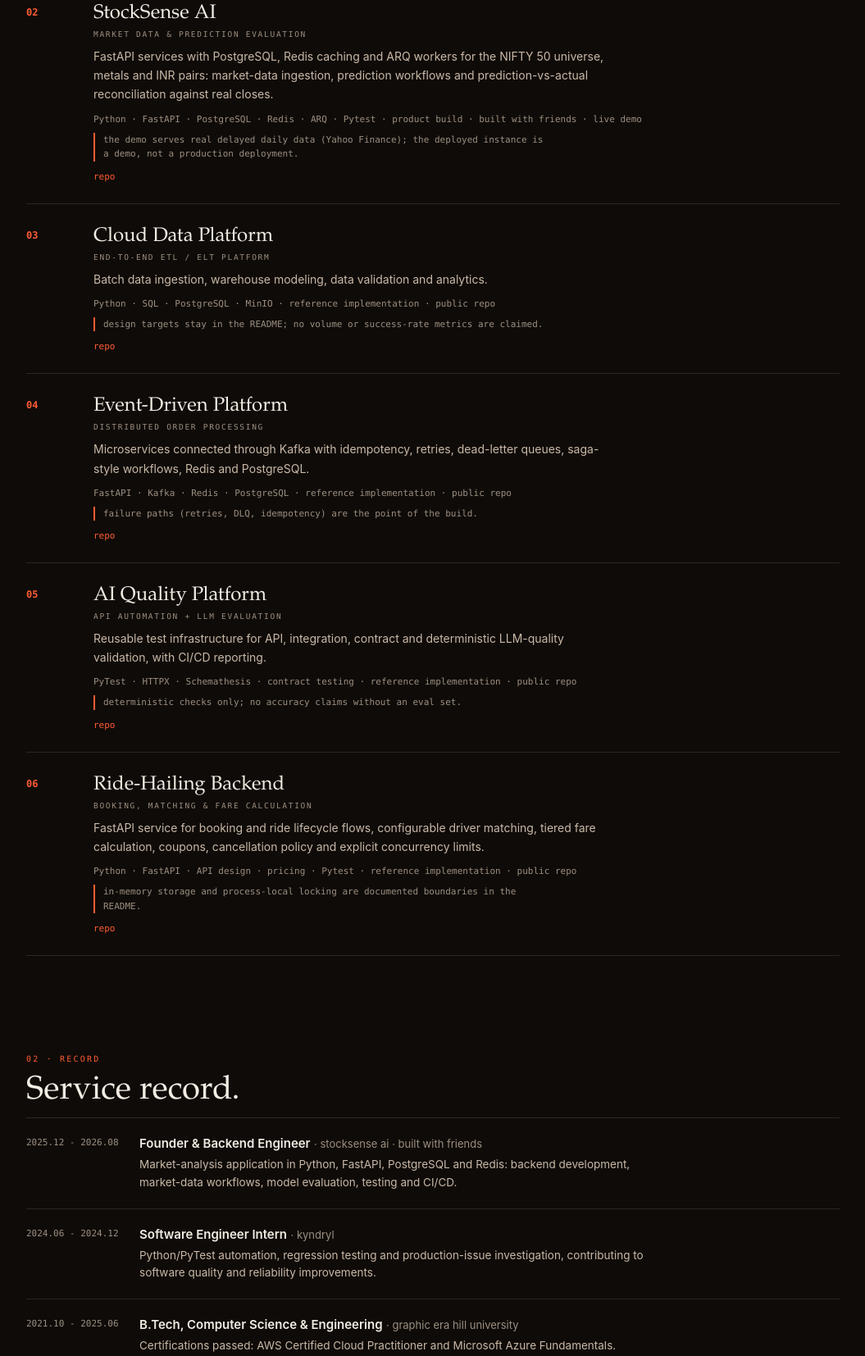
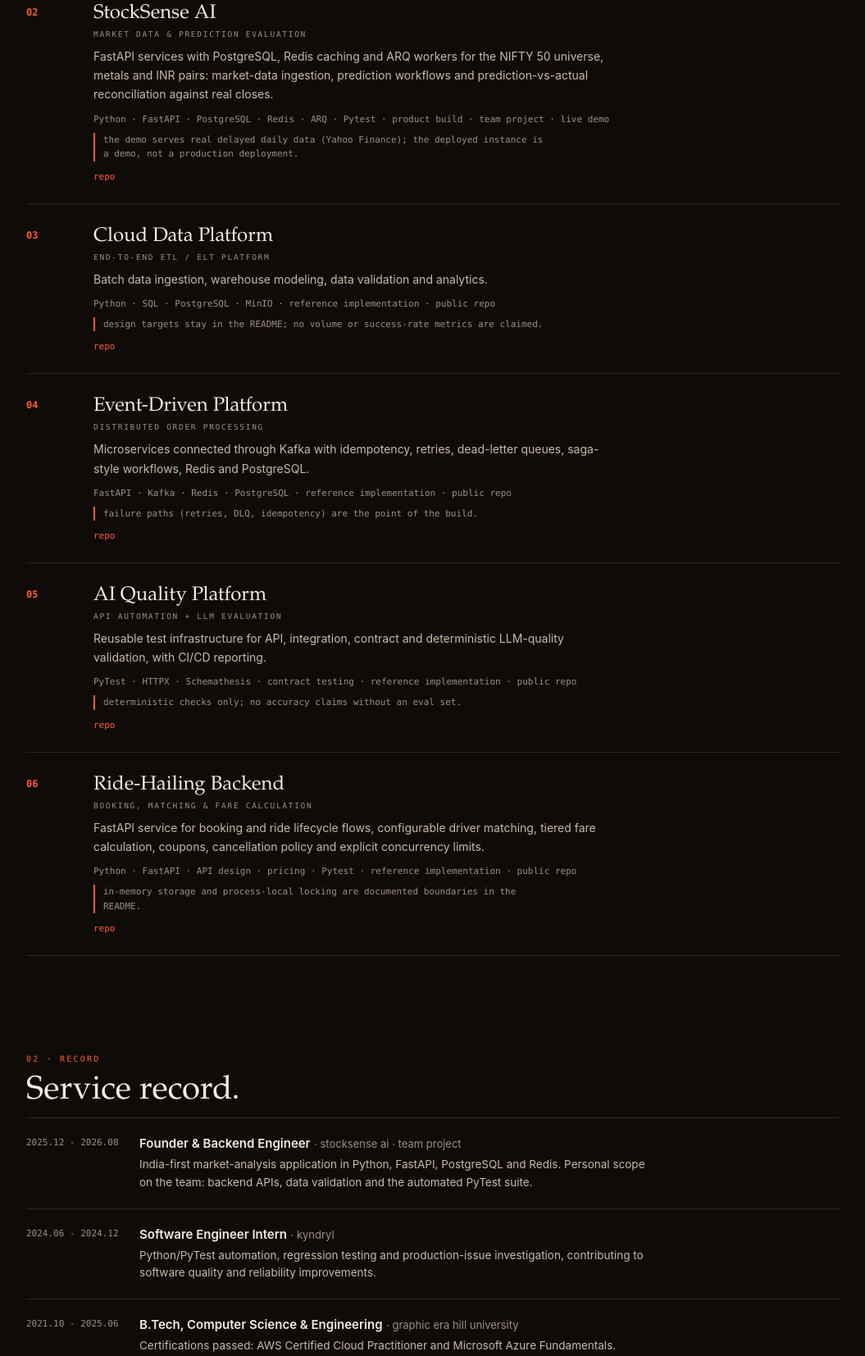
Before and after one commit to AloneRider-pixel/AloneRider-pixel.github.io, a plain HTML site: page index.html in a window 1280 px wide. Shown: the part 1313-2967 px from the top of the page at 82% size, without its empty margins (112-1167 px from the left). Drawn offline with Linux system fonts and the light colour scheme; animation ran at ten frames a second.

Commit message:
Fix StockSense attribution: team project wording and accurate personal scope

```diff
--- a/index.html
+++ b/index.html
@@ -83,7 +83,7 @@
 <section id="record">
   <div class="kicker">02 · record</div>
   <h2>Service record.</h2>
-  <div class="rec"><div class="per">2025.12 - 2026.08</div><div><b>Founder &amp; Backend Engineer</b> <span>· stocksense ai · built with friends</span><p>Market-analysis application in Python, FastAPI, PostgreSQL and Redis: backend development, market-data workflows, model evaluation, testing and CI/CD.</p></div></div>
+  <div class="rec"><div class="per">2025.12 - 2026.08</div><div><b>Founder &amp; Backend Engineer</b> <span>· stocksense ai · team project</span><p>India-first market-analysis application in Python, FastAPI, PostgreSQL and Redis. Personal scope on the team: backend APIs, data validation and the automated PyTest suite.</p></div></div>
   <div class="rec"><div class="per">2024.06 - 2024.12</div><div><b>Software Engineer Intern</b> <span>· kyndryl</span><p>Python/PyTest automation, regression testing and production-issue investigation, contributing to software quality and reliability improvements.</p></div></div>
   <div class="rec"><div class="per">2021.10 - 2025.06</div><div><b>B.Tech, Computer Science &amp; Engineering</b> <span>· graphic era hill university</span><p>Certifications passed: AWS Certified Cloud Practitioner and Microsoft Azure Fundamentals.</p></div></div>
 </section>
@@ -111,7 +111,7 @@ const projects = [
     note:'runs on synthetic demo incidents; described as a prototype, not a production deployment.', url:'https://github.com/AloneRider-pixel/aegis' },
   { num:'02', name:'StockSense AI', role:'MARKET DATA & PREDICTION EVALUATION', shape:'octa', orbit:{r:210,speed:0.00016,phase:2.2,tilt:-0.35,y:30},
     desc:'FastAPI services with PostgreSQL, Redis caching and ARQ workers for the NIFTY 50 universe, metals and INR pairs: market-data ingestion, prediction workflows and prediction-vs-actual reconciliation against real closes.',
-    stack:'Python · FastAPI · PostgreSQL · Redis · ARQ · Pytest', meta:'product build · built with friends · live demo',
+    stack:'Python · FastAPI · PostgreSQL · Redis · ARQ · Pytest', meta:'product build · team project · live demo',
     note:'the demo serves real delayed daily data (Yahoo Finance); the deployed instance is a demo, not a production deployment.', url:'https://github.com/AloneRider-pixel/stocksense-ai' },
   { num:'03', name:'Cloud Data Platform', role:'END-TO-END ETL / ELT PLATFORM', shape:'cube', orbit:{r:270,speed:0.00012,phase:4.0,tilt:0.3,y:70},
     desc:'Batch data ingestion, warehouse modeling, data validation and analytics.',
```
